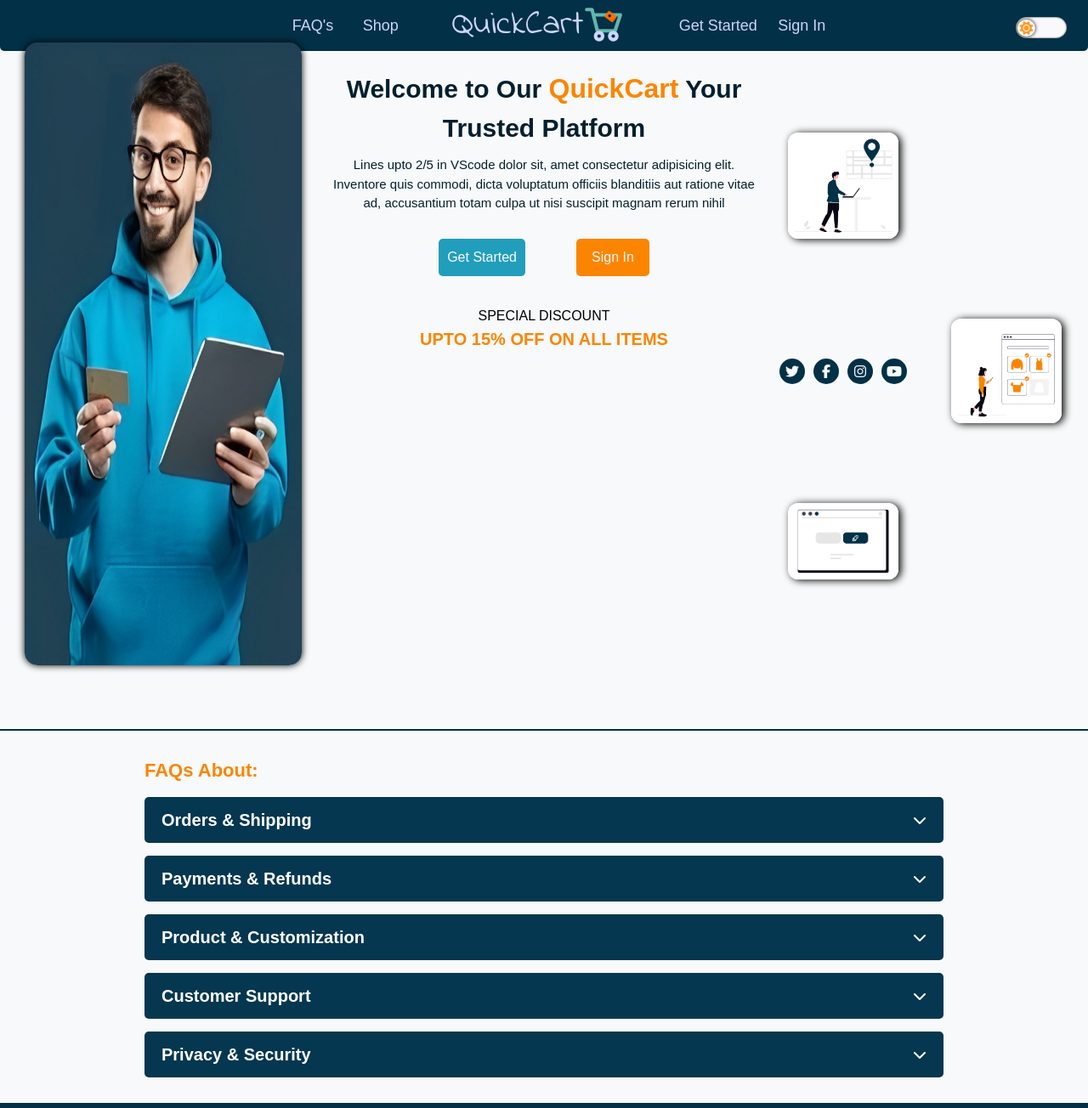
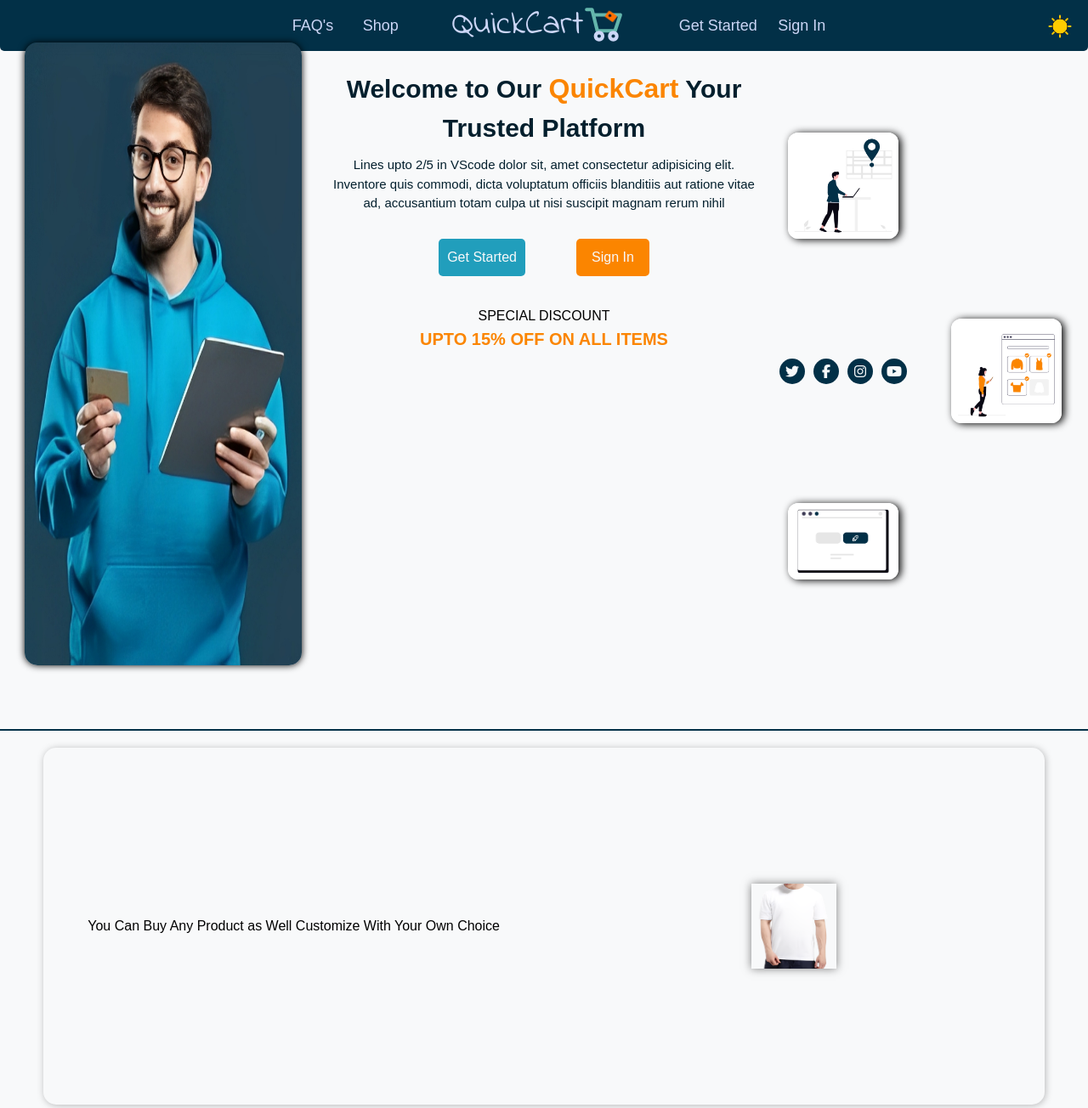
Before and after one commit to DevMaster7/Pages-for-Mega-Project, a website: page index.html in a window 1280 px wide. Shown: the top 1304 px of the page at 85% size. Drawn offline with Linux system fonts and the light colour scheme.

Commit message:
third commit

```diff
--- a/index.html
+++ b/index.html
@@ -23,8 +23,8 @@
             <div class="useless-dropdown-mobile"></div>
         </div>
         <div class="nav-links">
-            <button>FAQ's</button>
-            <button style="margin-left: 10px;">Shop</button>
+            <a href="#">FAQ's</a>
+            <a href="#" style="margin-left: 10px;">Shop</a>
         </div>
         <div class="logo-con">
             <a href="" class="icon-con">
@@ -51,23 +51,28 @@
             </div>
             <div class="useless-dropdown-land"></div>
         </div>
-        <div class="nav-links">
+        <div class="nav-links op">
             <button>Get Started</button>
             <button>Sign In</button>
         </div>
-        <div class="switch">
-            <div>
-                <i class="fa-solid fa-sun"></i>
-            </div>
-        </div>
+        <button class="theme__icon" onclick="toggleTheme()">
+            <span></span>
+            <span>
+                <span></span>
+                <span></span>
+                <span></span>
+                <span></span>
+            </span>
+            <span></span>
+        </button>
     </section>
 
     <main>
         <section class="landing-page">
-            <div class="left">
+            <div class="landing-left">
                 <img src="mann.jpg" alt="">
             </div>
-            <div class="center">
+            <div class="landing-center">
                 <div class="heading-text">
                     Welcome to Our <span>QuickCart</span> Your Trusted Platform
                 </div>
@@ -82,7 +87,7 @@
                 </div>
                 <div class="sale-text">SPECIAL DISCOUNT<br><span>UPTO 15% OFF ON ALL ITEMS</span></div>
             </div>
-            <div class="right">
+            <div class="landing-right">
                 <div class="right-con">
                     <img class="imgg" style="grid-area: box1;" src="undraw_location-tracking_q3yd.png" alt="">
                     <div class="social-links" style="grid-area: box3;">
@@ -107,6 +112,12 @@
     </main>
 
     <div class="content-page">
+        <div class="customize-con">
+            <div class="cust-left">You Can Buy Any Product as Well Customize With Your Own Choice</div>
+            <div class="cust-right">
+                <img src="assets/MenTshirt.png" alt="">
+            </div>
+        </div>
         <div class="faqs-con">
             <div class="faq-heading">FAQs About:</div>
             <div class="faq">
--- a/script.js
+++ b/script.js
@@ -10,6 +10,7 @@
 let landDrop = document.querySelector(".useless-dropdown-land")
 let landDropCon = document.querySelector(".dropdown-con-land")
 let faq_btn = document.querySelectorAll(".faq-topic")
+
 
 // Logo Animation
 icon.addEventListener("animationend", function () {
@@ -27,24 +28,10 @@
 });
 
 // Theme Changer
-let a = 0
-themeBtn.addEventListener("click", function () {
-    let themePic = themeBtn.children[0].children[0]
-    if (a == 0) {
-        themePic.classList.replace("fa-sun", "fa-moon");
-        themePic.style.color = "#023047"
-        themeBtn.children[0].style.left = "unset"
-        themeBtn.children[0].style.right = "1px"
-        a = 1
-    }
-    else {
-        themePic.classList.replace("fa-moon", "fa-sun");
-        themePic.style.color = "rgb(255 154 39)"
-        themeBtn.children[0].style.right = "unset"
-        themeBtn.children[0].style.left = "1px"
-        a = 0
-    }
-})
+function toggleTheme() {
+    const btn = document.querySelector(".theme__icon");
+    btn.classList.toggle("clicked");
+}
 
 // Hamburger Menu
 mobileBars.addEventListener("click", () => {
--- a/src/fresh.css
+++ b/src/fresh.css
@@ -48,6 +48,7 @@
     box-shadow: #000000c9 0px 3px 20px;
 }
 
+.nav-links a,
 .nav-links button {
     position: relative;
     text-decoration: none;
@@ -58,6 +59,7 @@
     transition: color 0.3s ease;
 }
 
+.nav-links a::after,
 .nav-links button::after {
     content: "";
     position: absolute;
@@ -71,6 +73,7 @@
     transition: transform 0.3s ease-in-out;
 }
 
+.nav-links a:hover::after,
 .nav-links button:hover::after {
     transform: scaleX(1);
     transform-origin: left;
@@ -211,7 +214,112 @@
     font-size: 14px;
 }
 
-.switch {
+.theme__icon {
+    border: none;
+    background: none;
+    margin: 0;
+    cursor: pointer;
+    font-family: inherit;
+    position: fixed;
+    top: 15px;
+    right: 17px;
+    z-index: 10;
+    display: flex;
+    justify-content: center;
+    align-items: center;
+    width: 32px;
+    height: 32px;
+    overflow: hidden;
+}
+
+.theme__icon> :nth-child(1) {
+    width: 19px;
+    height: 19px;
+    border-radius: 24px;
+    border: 1px solid #212121;
+    position: absolute;
+    top: 50%;
+    left: 50%;
+    transform: translate(-50%, -50%);
+    /* background-color: var(--Accent);  */
+    background-color: rgb(255, 204, 0);
+    transition: width .4s, height .4s, border .4s, background-color .4s;
+    z-index: 10;
+}
+
+.theme__icon.clicked> :nth-child(1) {
+    background-color: rgb(245, 245, 247);
+    border: 1px solid rgb(245, 245, 247);
+}
+
+.theme__icon> :nth-child(2) {
+    width: 24px;
+    height: 24px;
+    border-radius: 24px;
+    position: absolute;
+    top: 50%;
+    left: 50%;
+    transform: translate(-50%, -50%);
+    transition: transform .4s;
+}
+
+.theme__icon.clicked> :nth-child(2) {
+    transform: translate(-50%, -50%) rotate(-45deg) scale(.8);
+}
+
+.theme__icon> :nth-child(2)>span {
+    display: block;
+    width: 2px;
+    height: 27px;
+    border-radius: 2px;
+    position: absolute;
+    top: 50%;
+    left: 50%;
+    background-color: rgb(255, 204, 0);
+    /* background-color: var(--Accent);  */
+    transition: opacity .4s;
+}
+
+.theme__icon> :nth-child(2)> :nth-child(1) {
+    transform: translate(-50%, -50%) rotate(0deg);
+}
+
+.theme__icon> :nth-child(2)> :nth-child(2) {
+    transform: translate(-50%, -50%) rotate(90deg);
+}
+
+.theme__icon> :nth-child(2)> :nth-child(3) {
+    transform: translate(-50%, -50%) rotate(45deg);
+}
+
+.theme__icon> :nth-child(2)> :nth-child(4) {
+    transform: translate(-50%, -50%) rotate(-45deg);
+}
+
+.theme__icon.clicked> :nth-child(2)>span {
+    opacity: 0;
+}
+
+.theme__icon> :nth-child(3) {
+    width: 20px;
+    height: 20px;
+    border-radius: 24px;
+    position: absolute;
+    top: 50%;
+    left: 100%;
+    transform: translateY(-50%);
+    background-color: var(--Primary);
+    transition: top .4s, left .4s;
+    transition-delay: .2s;
+    z-index: 20;
+}
+
+.theme__icon.clicked> :nth-child(3) {
+    top: 35%;
+    left: 40%;
+}
+
+/* .switch {
     position: fixed;
     top: 20px;
     right: 20px;
@@ -245,7 +353,7 @@
 
 .switch div i {
     color: rgb(255 154 39);
-}
+} */
 
 .bars-cross-mobile {
     display: none !important;
@@ -338,7 +446,7 @@
     align-items: center;
 }
 
-.left {
+.landing-left {
     width: 30%;
     height: 100%;
     display: flex;
@@ -347,7 +455,7 @@
     position: relative;
 }
 
-.left img {
+.landing-left img {
     height: 102%;
     width: 85%;
     border-radius: 15px;
@@ -358,7 +466,7 @@
     -webkit-user-drag: none;
 }
 
-.center {
+.landing-center {
     width: 40%;
     height: 100%;
     display: flex;
@@ -428,7 +536,7 @@
     font-weight: 700;
 }
 
-.right {
+.landing-right {
     width: 30%;
     height: 100%;
     display: flex;
@@ -508,6 +616,43 @@
     align-items: center;
     flex-direction: column;
     padding: 20px 0px;
+}
+
+.customize-con {
+    width: 92%;
+    height: 420px;
+    display: flex;
+    justify-content: center;
+    align-items: center;
+    border-radius: 15px;
+    box-shadow: 1px 1px 8px #00000042;
+}
+
+.cust-left {
+    height: 100%;
+    width: 50%;
+    display: flex;
+    justify-content: center;
+    align-items: center;
+    border-radius: 15px 0px 0px 15px;
+    /* background: rgb(248, 202, 202); */
+}
+
+.cust-right {
+    height: 100%;
+    width: 50%;
+    display: flex;
+    justify-content: center;
+    align-items: center;
+    border-radius: 10px;
+    border-radius: 0px 15px 15px 0px;
+    /* background: rgb(196, 196, 255); */
+}
+
+.cust-right img {
+    width: 100px;
+    height: 100px;
+    box-shadow: 0px 0px 10px rgba(0, 0, 0, 0.5);
 }
 
 .faq-heading {
@@ -609,16 +754,16 @@
         background: #ff0000;
     } */
 
-    .left {
+    .landing-left {
         display: none;
     }
 
-    .center {
+    .landing-center {
         width: 60%;
         padding: 0 10px;
     }
 
-    .right {
+    .landing-right {
         width: 40%;
     }
 
@@ -651,7 +796,7 @@
         justify-content: space-between;
     }
 
-    .nav-container .nav-links:last-of-type {
+    .op {
         display: none;
     }
 
@@ -675,7 +820,7 @@
         width: 62%;
     }
 
-    .switch {
+    .theme__icon {
         display: none;
     }
 }
@@ -697,7 +842,7 @@
         display: none !important;
     }
 
-    .switch {
+    .theme__icon {
         display: none;
     }
 
@@ -708,7 +853,7 @@
         z-index: 11;
     }
 
-    .center {
+    .landing-center {
         width: 65%;
         padding: 10px;
     }
@@ -729,7 +874,7 @@
         justify-content: space-between;
     }
 
-    .right {
+    .landing-right {
         width: 35%;
         padding-right: 5px;
     }
@@ -814,15 +959,15 @@
         width: 32%;
     }
 
-    .left {
+    .landing-left {
         display: none;
     }
 
-    .right {
+    .landing-right {
         display: none;
     }
 
-    .center {
+    .landing-center {
         width: 100%;
         padding-top: 10px;
     }
```
Also changed, not shown: assets/FemaleTshirt.avif (added), assets/MenTshirt.png (added).
